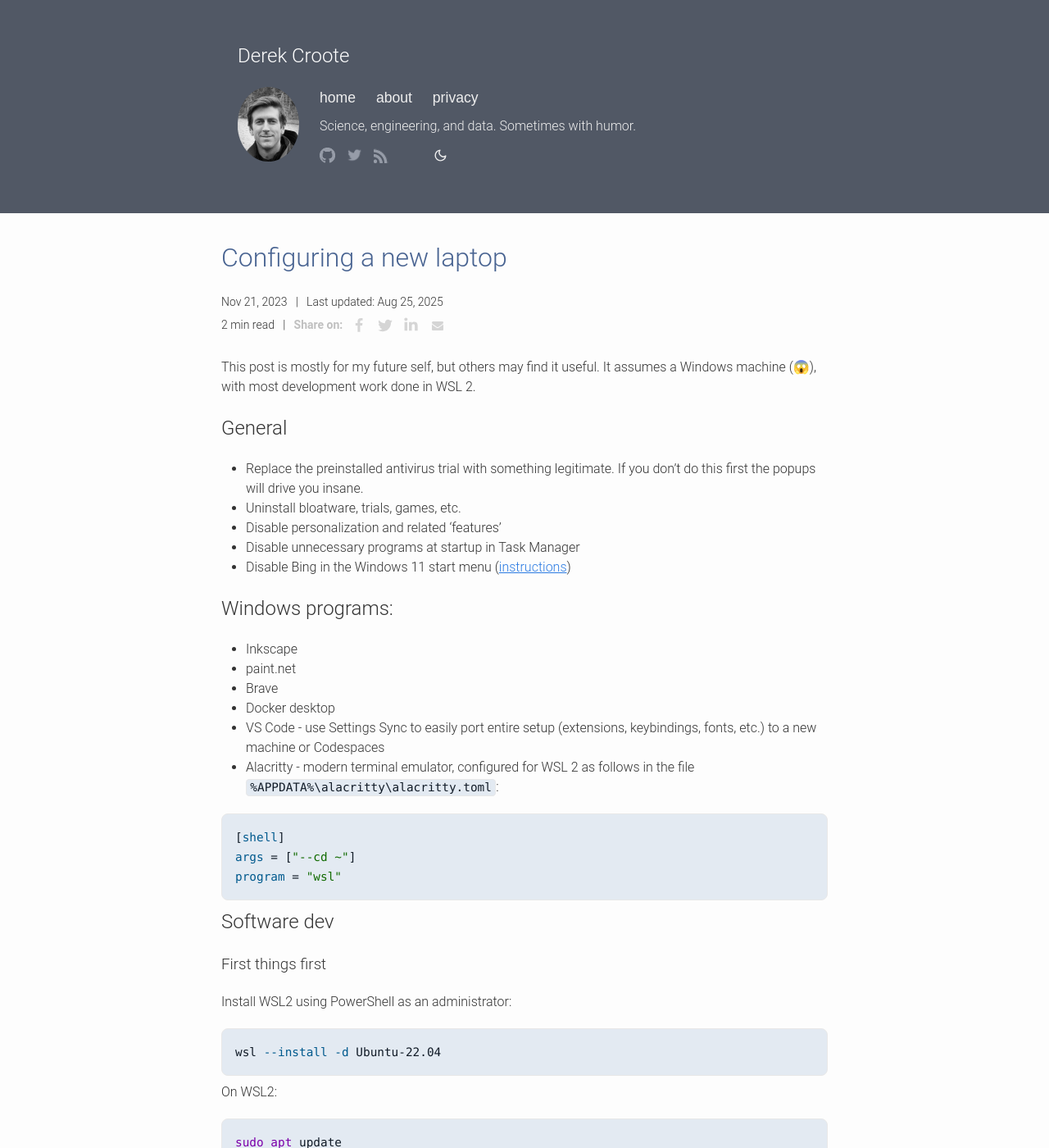
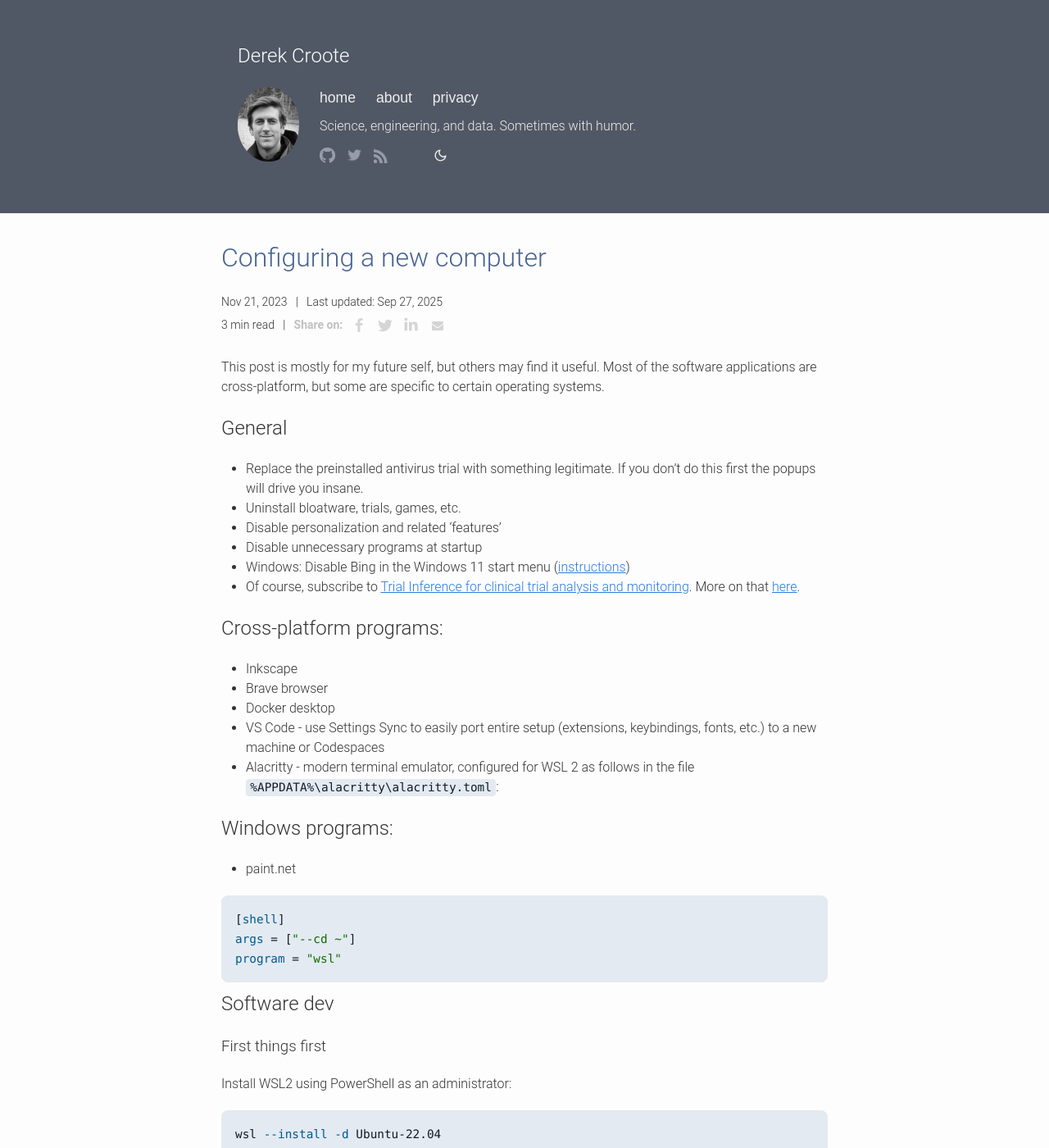
Before and after one commit to dcroote/dcroote.github.io, a Jekyll site: the page built from _posts/2023-11-21-configuring-a-new-laptop.md, in a window 1280 px wide and 1400 px high. Shown: the whole window at 82% size. Built offline with Jekyll 4.4.1, drawn with Linux system fonts in a browser that asks for light colours; some web fonts are replaced.

Commit message:
fix: generalize computer software post

```diff
--- a/_posts/2023-11-21-configuring-a-new-laptop.md
+++ b/_posts/2023-11-21-configuring-a-new-laptop.md
@@ -1,30 +1,34 @@
 ---
 layout: post
-title: Configuring a new laptop
+title: Configuring a new computer
 image: /images/configuring_laptop/laptop.webp
 image-alt: A sleek, modern laptop with a glossy screen, open on a minimalist desk. The desk is wooden, clean, and there's a small potted plant to the side. Soft, ambient lighting creates a cozy atmosphere. The laptop screen displays a vibrant wallpaper with abstract geometric shapes in blue and green hues. The scene suggests innovation, productivity, and modern technology. The background is softly blurred, emphasizing the laptop and the work environment.
 comments: false
-last_modified_at: 2025-08-25 21:55:00 -0700
+last_modified_at: 2025-09-27 10:27:00 -0700
 ---
 
-This post is mostly for my future self, but others may find it useful. It assumes a Windows machine (😱), with most development work done in WSL 2.
+This post is mostly for my future self, but others may find it useful. Most of the software applications are cross-platform, but some are specific to certain operating systems.
 
 ## General
 
 - Replace the preinstalled antivirus trial with something legitimate. If you don't do this first the popups will drive you insane.
 - Uninstall bloatware, trials, games, etc.
 - Disable personalization and related 'features'
-- Disable unnecessary programs at startup in Task Manager
-- Disable Bing in the Windows 11 start menu (<a href="https://www.howtogeek.com/826967/how-to-disable-bing-in-the-windows-11-start-menu/">instructions</a>)
+- Disable unnecessary programs at startup
+- Windows: Disable Bing in the Windows 11 start menu (<a href="https://www.howtogeek.com/826967/how-to-disable-bing-in-the-windows-11-start-menu/">instructions</a>)
+- Of course, subscribe to <a href="https://www.trialinference.com/?utm_source=dc_blog">Trial Inference for clinical trial analysis and monitoring</a>. More on that [here](/2025/09/27/trial-inference-launch.html).
+
+## Cross-platform programs:
+
+- Inkscape
+- Brave browser
+- Docker desktop
+- VS Code - use Settings Sync to easily port entire setup (extensions, keybindings, fonts, etc.) to a new machine or Codespaces
+- Alacritty - modern terminal emulator, configured for WSL 2 as follows in the file `%APPDATA%\alacritty\alacritty.toml`:
 
 ## Windows programs:
 
-- Inkscape
 - paint.net
-- Brave
-- Docker desktop
-- VS Code - use Settings Sync to easily port entire setup (extensions, keybindings, fonts, etc.) to a new machine or Codespaces
-- Alacritty - modern terminal emulator, configured for WSL 2 as follows in the file `%APPDATA%\alacritty\alacritty.toml`:
 
 <pre><code class="language-toml">[shell]
 args = ["--cd ~"]
```
